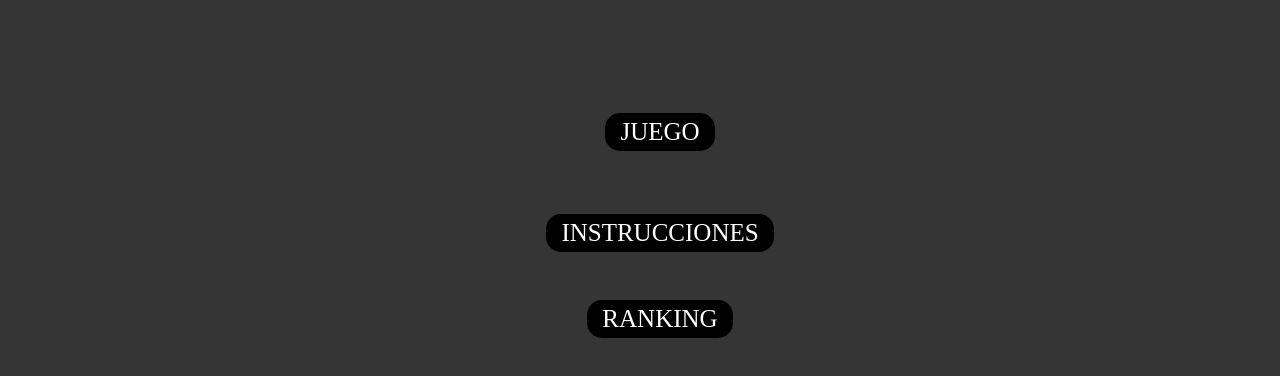
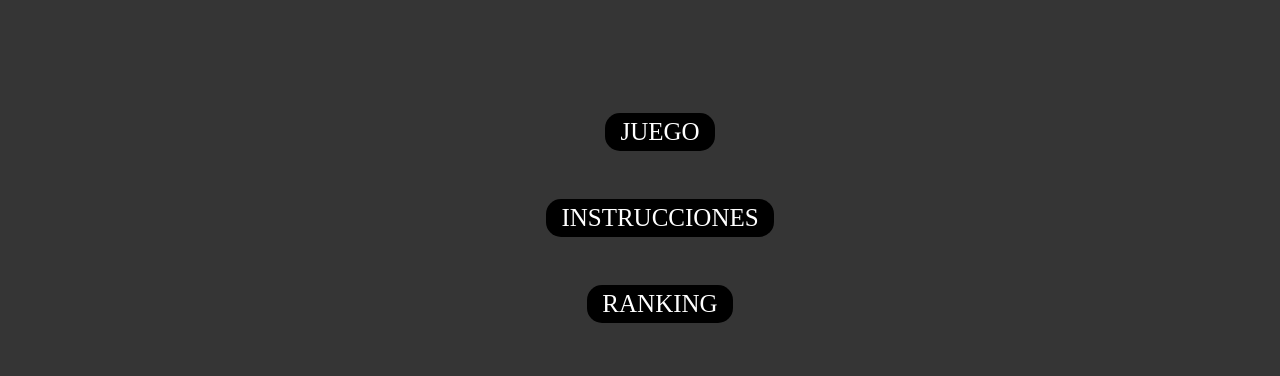
Before and after one commit to lfilella97/PASAPAL-ISDI, a plain HTML site: page index.html in a window 1280 px wide. Shown: the part 102-478 px from the top of the page. Drawn offline with Linux system fonts and the light colour scheme.

Commit message:
Add files via upload

```diff
--- a/main.js
+++ b/main.js
@@ -95,6 +95,7 @@ const endGame = (reason) =>{
   rankUser()
   //refreshGame-Object() //Inside not just rank user, refresh all word stats to 0.
   showRanking()
+  actualLetter = -1
 };
 
 const rankUser = () => {
--- a/styles/style.css
+++ b/styles/style.css
@@ -69,7 +69,7 @@ main{
 .menu-button{
     cursor: pointer;
     padding: 5px 15px;
-    margin: 15px 100px;
+    margin: 15px 15px;
     background-color: black;
     color: white;
     border-radius: 15px;
@@ -155,18 +155,21 @@ main{
 .red{
     background-color: crimson;
 }
+
 .green{
     background-color: lawngreen;
 }
+
 .rankingMenu{
     background-color: rgba(0, 149, 22, 0.952);
     padding: 30px;
-    border: 2px solid black
-}
+    border: 2px solid black;
+};
+
 .ranking{
-margin: 0px
+margin: 0px;
+};
 
-}
 .user1{
     margin-bottom:30px;
-}
+};
```
